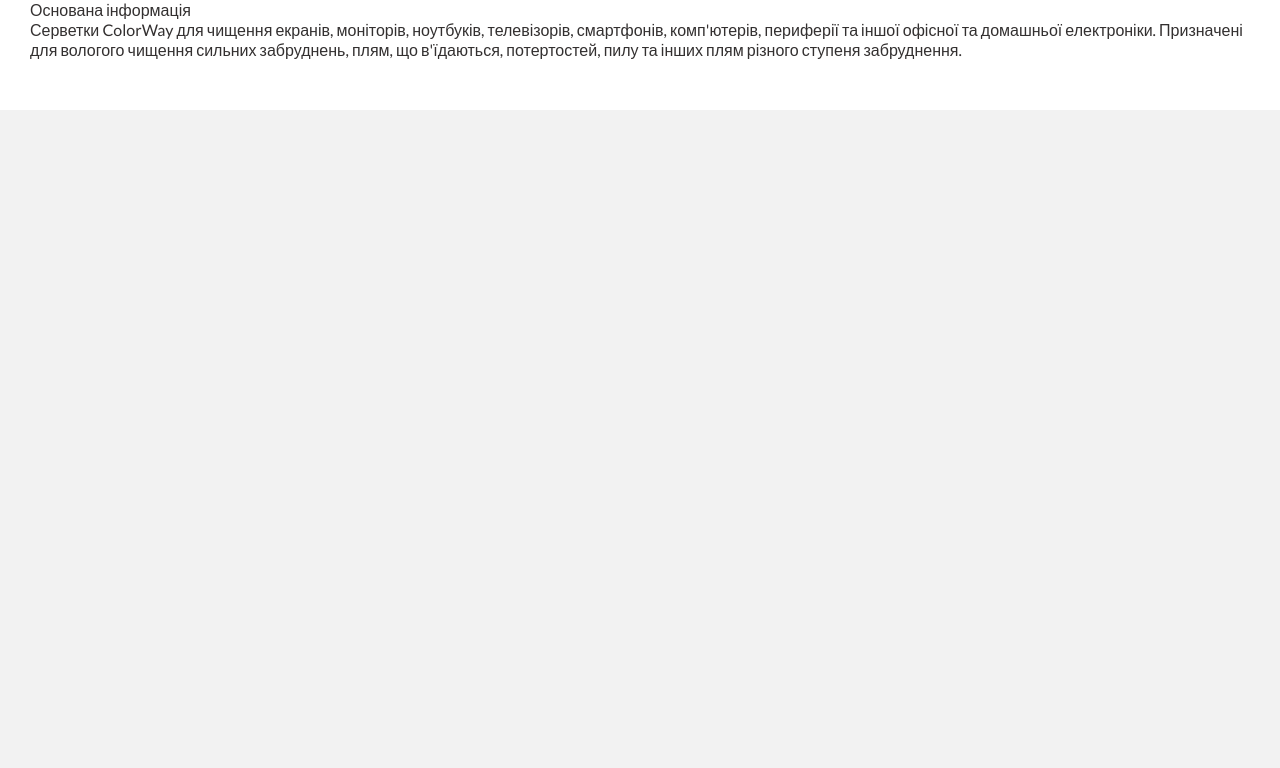
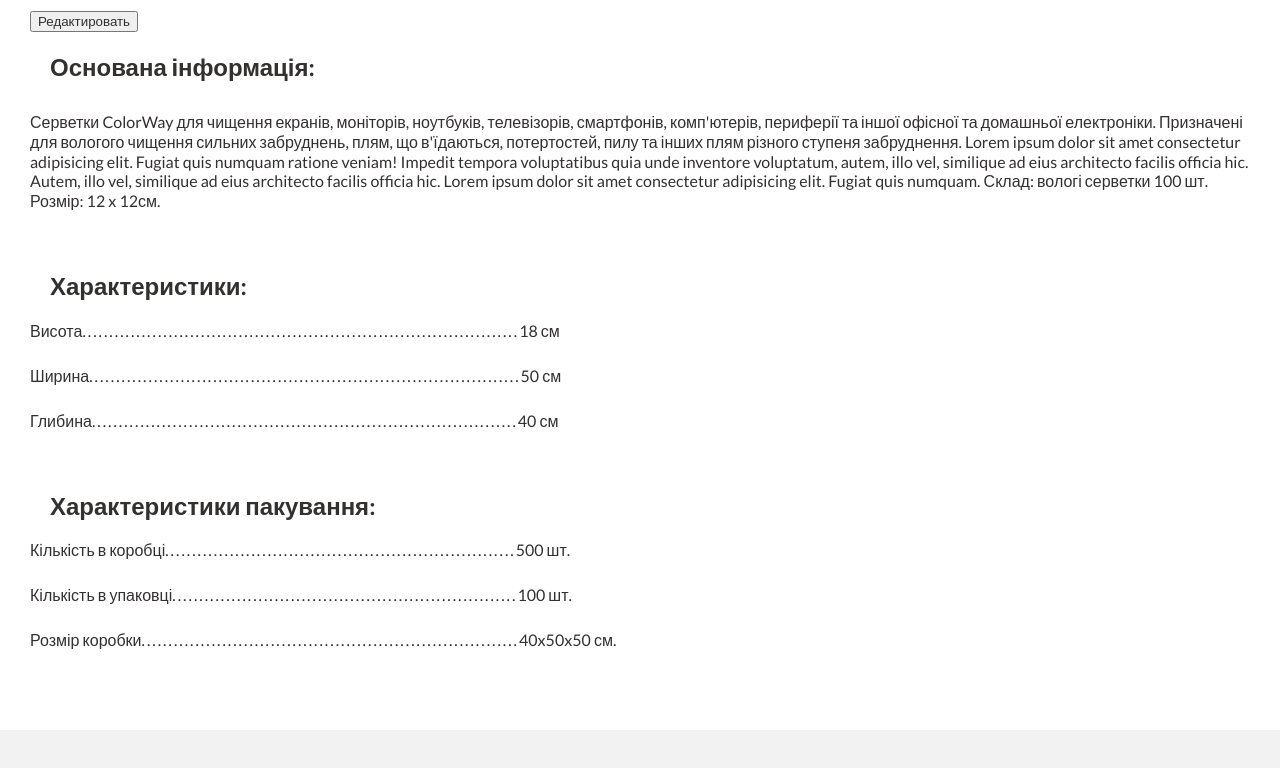
Before and after one commit to GeneralFreelancer/ekip-auto-frontend, a React (Create React App) app: page /catalog in a window 1280 px wide. Shown: the top 768 px of the page. Built offline with nearby package versions, Linux system fonts and the light colour scheme; what cyrillic-to-translit-js would draw is missing.

Commit message:
characteristics

```diff
--- a/src/components/Catalog/Product/Description/Characteristic.jsx
+++ b/src/components/Catalog/Product/Description/Characteristic.jsx
@@ -2,7 +2,32 @@
 import s from "./Description.module.scss";
 
 const Characteristic = () => {
-  return <div>Characteristic</div>;
+  return (
+    <div className={s.characteristic_block}>
+      <h1 className={s.characteristic_h}>Характеристики:</h1>
+      <div className={s.characteristic_line}>
+        Висота
+        <span style={{ letterSpacing: "2px" }}>
+          .................................................................................
+        </span>
+        18 см
+      </div>
+      <div className={s.characteristic_line}>
+        Ширина
+        <span style={{ letterSpacing: "2px" }}>
+          ................................................................................
+        </span>
+        50 см
+      </div>
+      <div className={s.characteristic_line}>
+        Глибина
+        <span style={{ letterSpacing: "2px" }}>
+          ...............................................................................
+        </span>
+        40 см
+      </div>
+    </div>
+  );
 };
 
 export default Characteristic;
--- a/src/components/Catalog/Product/Description/Description.jsx
+++ b/src/components/Catalog/Product/Description/Description.jsx
@@ -9,12 +9,12 @@
       <section>
         <MainInfo />
       </section>
-      {/* <section>
+      <section>
         <Characteristic />
       </section>
       <section>
         <Pack />
-      </section> */}
+      </section>
     </>
   );
 };
--- a/src/components/Catalog/Product/Description/Description.module.scss
+++ b/src/components/Catalog/Product/Description/Description.module.scss
@@ -0,0 +1,38 @@
+@import "../../../../style/variables.scss";
+
+.characteristic_block {
+  font-size: 16px;
+  padding-top: 10px;
+  margin-bottom: 30px;
+}
+
+.characteristic_line {
+  margin-bottom: 25px;
+}
+
+.characteristic_h {
+  margin-left: 20px;
+}
+
+
+textarea {
+  width: 100%;
+  height: 280px;
+  font-size: 16px;
+  font-family: "Lato", sans-serif;
+  padding: 10px 15px;
+  resize: none;
+  outline: none;
+  border: 2px solid $ligthGrey;
+  background-color: $lightWhite;
+  border-radius: 7px;
+  box-shadow: 2px 2px 3px rgba(0, 0, 0, 0.56);
+  &::placeholder {
+    font-size: 18px;
+    font-family: "Lato", sans-serif;
+    padding: 4px;
+  }
+  @media screen and (max-width: 800px) {
+    width: 100%;
+  }
+}
--- a/src/components/Catalog/Product/Description/MainInfo.jsx
+++ b/src/components/Catalog/Product/Description/MainInfo.jsx
@@ -1,11 +1,57 @@
-import React from "react";
+import React, { useEffect, useState } from "react";
 import s from "./Description.module.scss";
 
 const MainInfo = () => {
+  const [role, setRole] = useState(true);
+  const [isEditMode, setIsEditMode] = useState(false);
+
+  useEffect(() => {
+    if (role) {
+      localStorage.setItem("role", "admin");
+    } else {
+      localStorage.setItem("role", "user");
+    }
+  }, [role]);
+
+  const [text, setText] = useState(`
+    Серветки ColorWay для чищення екранів, моніторів, ноутбуків, телевізорів, смартфонів, комп'ютерів, периферії та іншої офісної та домашньої електроніки. Призначені для вологого чищення сильних забруднень, плям, що в'їдаються, потертостей, пилу та інших плям різного ступеня забруднення.\n
+    Lorem ipsum dolor sit amet consectetur adipisicing elit. Fugiat quis numquam ratione veniam! Impedit tempora voluptatibus quia unde inventore voluptatum, autem, illo vel, similique ad eius architecto facilis officia hic. Autem, illo vel, similique ad eius architecto facilis officia hic.\n
+    Lorem ipsum dolor sit amet consectetur adipisicing elit. Fugiat quis
+    numquam.
+
+    Склад: вологі серветки 100 шт.
+    Розмір: 12 x 12см.`);
+
+  const handleEditClick = () => {
+    setIsEditMode(true);
+  };
+
+  const handleSaveClick = () => {
+    setIsEditMode(false);
+  };
+
+  const handleCancelClick = () => {
+    setIsEditMode(false);
+  };
+
   return (
-    <div>
-      <div>Основана інформація</div>
-      <p>Серветки ColorWay для чищення екранів, моніторів, ноутбуків, телевізорів, смартфонів, комп'ютерів, периферії та іншої офісної та домашньої електроніки. Призначені для вологого чищення сильних забруднень, плям, що в'їдаються, потертостей, пилу та інших плям різного ступеня забруднення. </p>
+    <div className={s.characteristic_block}>
+      {role && <button onClick={handleEditClick}>Редактировать</button>}
+      {isEditMode ? (
+        <>
+          <h1 className={s.characteristic_h}>Основана інформація:</h1>
+          <div className={s.characteristic_block}>
+            <textarea value={text} onChange={(e) => setText(e.target.value)} />
+          </div>
+          <button onClick={handleSaveClick}>Сохранить</button>
+          <button onClick={handleCancelClick}>Отмена</button>
+        </>
+      ) : (
+        <>
+          <h1 className={s.characteristic_h}>Основана інформація:</h1>
+          <div className={s.characteristic_block}>{text}</div>
+        </>
+      )}
     </div>
   );
 };
--- a/src/components/Catalog/Product/Description/Pack.jsx
+++ b/src/components/Catalog/Product/Description/Pack.jsx
@@ -2,7 +2,20 @@
 import s from "./Description.module.scss";
 
 const Pack = () => {
-  return <div>Pack</div>;
+  return (
+    <div className={s.characteristic_block}>
+      <h1 className={s.characteristic_h}>Характеристики пакування:</h1>
+      <div className={s.characteristic_line}>
+        Кількість в коробці<span style={{letterSpacing: '2px'}}>.................................................................</span>500 шт.
+      </div>
+      <div className={s.characteristic_line}>
+        Кількість в упаковці<span style={{letterSpacing: '2px'}}>................................................................</span>100 шт.
+      </div>
+      <div className={s.characteristic_line}>
+        Розмір коробки<span style={{letterSpacing: '2px'}}>......................................................................</span>40x50x50 см.
+      </div>
+    </div>
+  );
 };
 
 export default Pack;
```
